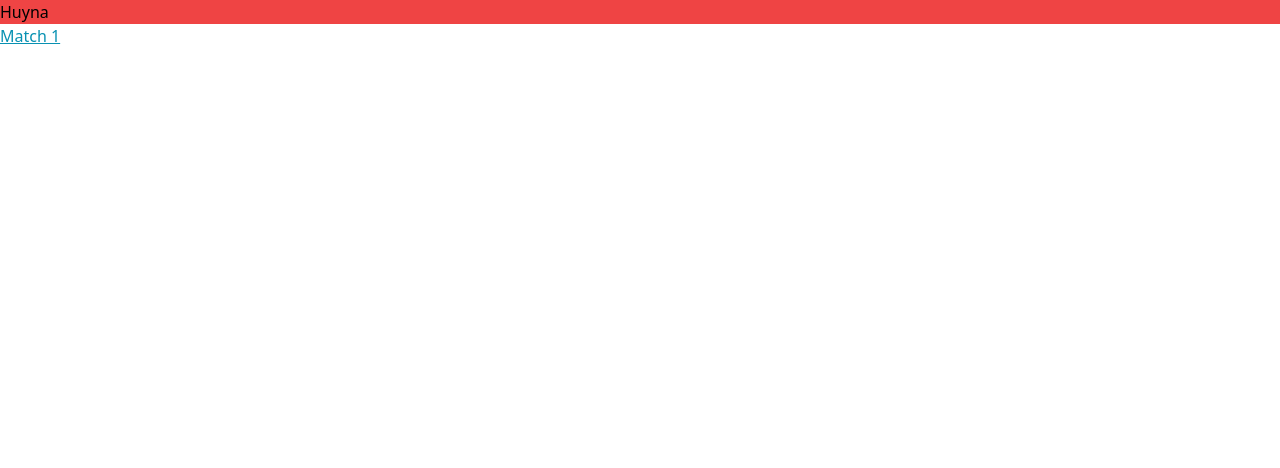
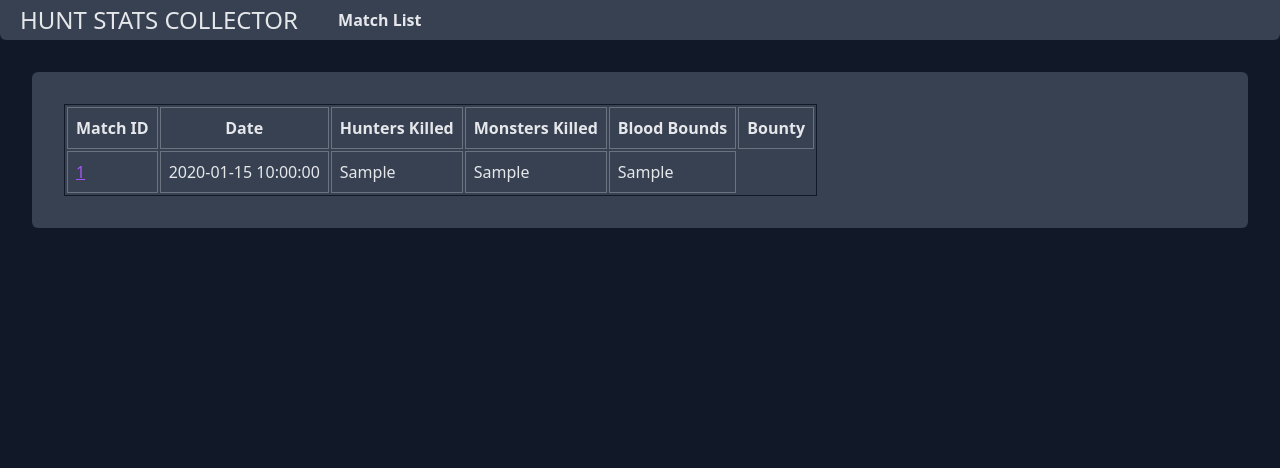
Before and after one commit to DigitalG/HuntStatsCollector, a Flask app: template packages/flask_app/templates/index.html in a window 1280 px wide. Shown: the top 468 px of the page. Run offline with Flask 2, Linux system fonts and the light colour scheme; the template is opened without the code that fills it: most values are stand-ins (such as "Sample title", 1, 10 or a date in 2020); parts of the project's set-up code (start-up, migrations or seed data) failed here and were passed over.

Commit message:
added Flask templates, improved stats provider, added launch args, some FE work

```diff
--- a/main.py
+++ b/main.py
@@ -1,5 +1,6 @@
 import hashlib
 import json
+import sys
 import time
 import os
 
@@ -37,7 +38,7 @@ def write_parsed_data_in_json(xml_data_path):
             return
 
     # Creating new JSOn file with parsed data. Name is generated from time since Epoch.
-    with open(f"{MATCHES_DATA_PATH}{time.time_ns()}.json", "x") as f:
+    with open(f"{MATCHES_DATA_PATH}{time.time()}.json", "x") as f:
         f.write(json.dumps(parsed_data, indent=4, sort_keys=True))
     print("New match detected | New entry is added")
 
@@ -53,9 +54,13 @@ def setup():
     (f"Output folder set up: {MATCHES_DATA_PATH}")
 
 
-# Starting watcher here
+# TODO: Split into thread so both can run simultaniously
 if __name__ == "__main__":
-    # setup()
-    # file_watcher(xml_data_path, 10, write_parsed_data_in_json, xml_data_path)
-    app = create_app(MATCHES_DATA_PATH, test_config=None)
-    app.run(host="127.0.0.1", port=8000, debug=True)
+    arguments = sys.argv
+    if "-w" in arguments or "--watch" in arguments:
+        setup()
+        file_watcher(xml_data_path, 10, write_parsed_data_in_json, xml_data_path)
+
+    if "--ui" in arguments:
+        app = create_app(MATCHES_DATA_PATH, test_config=None)
+        app.run(host="127.0.0.1", port=8000, debug=True)
--- a/packages/flask_app/static/css/output.css
+++ b/packages/flask_app/static/css/output.css
@@ -567,16 +567,32 @@ video {
   right: 0px;
 }
 
-.m-3 {
-  margin: 0.75rem;
+.m-10 {
+  margin: 2.5rem;
 }
 
-.m-8 {
-  margin: 2rem;
+.mx-5 {
+  margin-left: 1.25rem;
+  margin-right: 1.25rem;
 }
 
-.m-10 {
-  margin: 2.5rem;
+.my-auto {
+  margin-top: auto;
+  margin-bottom: auto;
+}
+
+.mx-8 {
+  margin-left: 2rem;
+  margin-right: 2rem;
+}
+
+.my-8 {
+  margin-top: 2rem;
+  margin-bottom: 2rem;
+}
+
+.ml-8 {
+  margin-left: 2rem;
 }
 
 .block {
@@ -587,28 +603,40 @@ video {
   display: inline-block;
 }
 
-.h-3 {
-  height: 0.75rem;
+.flex {
+  display: flex;
+}
+
+.table {
+  display: table;
 }
 
 .h-10 {
   height: 2.5rem;
 }
 
+.h-full {
+  height: 100%;
+}
+
 .h-16 {
   height: 4rem;
 }
 
-.w-3 {
-  width: 0.75rem;
-}
-
-.w-10 {
-  width: 2.5rem;
+.h-6 {
+  height: 1.5rem;
 }
 
 .w-16 {
   width: 4rem;
+}
+
+.w-6 {
+  width: 1.5rem;
+}
+
+.border-separate {
+  border-collapse: separate;
 }
 
 @-webkit-keyframes spin {
@@ -628,9 +656,81 @@ video {
           animation: spin 1s linear infinite;
 }
 
-.bg-red-500 {
+.list-inside {
+  list-style-position: inside;
+}
+
+.list-disc {
+  list-style-type: disc;
+}
+
+.rounded-md {
+  border-radius: 0.375rem;
+}
+
+.rounded-b-md {
+  border-bottom-right-radius: 0.375rem;
+  border-bottom-left-radius: 0.375rem;
+}
+
+.border {
+  border-width: 1px;
+}
+
+.border-gray-900 {
+  --tw-border-opacity: 1;
+  border-color: rgb(17 24 39 / var(--tw-border-opacity));
+}
+
+.border-gray-500 {
+  --tw-border-opacity: 1;
+  border-color: rgb(107 114 128 / var(--tw-border-opacity));
+}
+
+.bg-gray-700 {
   --tw-bg-opacity: 1;
-  background-color: rgb(239 68 68 / var(--tw-bg-opacity));
+  background-color: rgb(55 65 81 / var(--tw-bg-opacity));
+}
+
+.bg-gray-900 {
+  --tw-bg-opacity: 1;
+  background-color: rgb(17 24 39 / var(--tw-bg-opacity));
+}
+
+.p-8 {
+  padding: 2rem;
+}
+
+.p-2 {
+  padding: 0.5rem;
+}
+
+.text-center {
+  text-align: center;
+}
+
+.text-3xl {
+  font-size: 1.875rem;
+  line-height: 2.25rem;
+}
+
+.text-2xl {
+  font-size: 1.5rem;
+  line-height: 2rem;
+}
+
+.text-xl {
+  font-size: 1.25rem;
+  line-height: 1.75rem;
+}
+
+.font-bold {
+  font-weight: 700;
+}
+
+.text-purple-500 {
+  --tw-text-opacity: 1;
+  color: rgb(168 85 247 / var(--tw-text-opacity));
 }
 
 .text-cyan-600 {
@@ -638,35 +738,12 @@ video {
   color: rgb(8 145 178 / var(--tw-text-opacity));
 }
 
+.text-gray-200 {
+  --tw-text-opacity: 1;
+  color: rgb(229 231 235 / var(--tw-text-opacity));
+}
+
 .underline {
   -webkit-text-decoration-line: underline;
           text-decoration-line: underline;
 }
-
-.transition-colors {
-  transition-property: color, background-color, border-color, fill, stroke, -webkit-text-decoration-color;
-  transition-property: color, background-color, border-color, text-decoration-color, fill, stroke;
-  transition-property: color, background-color, border-color, text-decoration-color, fill, stroke, -webkit-text-decoration-color;
-  transition-timing-function: cubic-bezier(0.4, 0, 0.2, 1);
-  transition-duration: 150ms;
-}
-
-.duration-150 {
-  transition-duration: 150ms;
-}
-
-@keyframes spin {
-  to {
-    transform: rotate(360deg);
-  }
-}
-
-.hover\:animate-spin:hover {
-  -webkit-animation: spin 1s linear infinite;
-          animation: spin 1s linear infinite;
-}
-
-.hover\:text-violet-600:hover {
-  --tw-text-opacity: 1;
-  color: rgb(124 58 237 / var(--tw-text-opacity));
-}
--- a/packages/flask_app/tailwind.config.js
+++ b/packages/flask_app/tailwind.config.js
@@ -1,6 +1,6 @@
 /** @type {import('tailwindcss').Config} */
 module.exports = {
-  content: ["templates\\*.html"],
+  content: ["templates\\*.html", "templates\\layouts\\*.html", "templates\\includes\\*.html"],
   theme: {
     extend: {},
   },
--- /dev/null
+++ b/packages/flask_app/templates/includes/blood_bonds_icon.html
@@ -0,0 +1 @@
+<img class="h-6 w-6 inline-block" src="{{ url_for('static', filename='img/Blood_bonds.webp') }}" alt="">
--- a/packages/flask_app/templates/index.html
+++ b/packages/flask_app/templates/index.html
@@ -1,22 +1,34 @@
-<!DOCTYPE html>
-<html lang="en">
+{% extends "layouts/base.html" %}
 
-<head>
-    <meta charset="UTF-8">
-    <meta http-equiv="X-UA-Compatible" content="IE=edge">
-    <meta name="viewport" content="width=device-width, initial-scale=1.0">
-    <title>Document</title>
-    <link rel="stylesheet" href="{{ url_for('static', filename='css/output.css') }}">
-</head>
-
-<body>
-    <div class="bg-red-500"> Huyna </div>
-    {% for id in match_ids %}
-    <a class="inline-block text-cyan-600 underline" href={{ url_for('match', match_id=id) }}>Match {{ id }}</a>
-    <br>
-    {% endfor %}
-
-    <img style="transform-origin: 67% 67%" class="absolute bottom-0 right-0 animate-spin m-10 w-16 h-16" src="{{ url_for('static', filename='img/Pepe_clown.png') }}" alt="">
-</body>
-
-</html>
+{% block body %}
+    <div class="bg-gray-700 rounded-b-md p-8 rounded-md">
+    <table class="border border-separate border-gray-900">
+        <thead>
+            <tr>
+                <th class="border border-gray-500 p-2">Match ID</th>
+                <th class="border border-gray-500 p-2">Date</th>
+                <th class="border border-gray-500 p-2">Hunters Killed</th>
+                <th class="border border-gray-500 p-2">Monsters Killed</th>
+                <th class="border border-gray-500 p-2">Blood Bounds</th>
+                <th class="border border-gray-500 p-2">Bounty</th>
+            </tr>
+        </thead>
+        <tbody>
+            {% for id, data in index_data.items() %}
+                    <tr>
+                        <td class="border border-gray-500 p-2"><a class="text-purple-500 underline" href="{{ url_for('match', match_id=id) }}">{{ id }}</a></td>
+                        <td class="border border-gray-500 p-2">{{ data["date"] }}</td>
+                        <td class="border border-gray-500 p-2">{{ data["hunters_killed"] }}</td>
+                        <td class="border border-gray-500 p-2">{{ data["monsters_killed"] }}</td>
+                        <td class="border border-gray-500 p-2">{{ data["blood_bonds"] }}</td>
+                        <td></td>
+                    </tr>
+            {% endfor %}
+        </tbody>
+    </table>
+        {# {% for id in match_ids %}
+            <a class="inline-block text-cyan-600 underline" href={{ url_for('match', match_id=id) }}>Match {{ id }}</a>
+            <br>
+        {% endfor %} #}
+    </div>
+{% endblock body %}
--- /dev/null
+++ b/packages/flask_app/templates/layouts/base.html
@@ -0,0 +1,27 @@
+<!DOCTYPE html>
+<html lang="en">
+<head>
+    <meta charset="UTF-8">
+    <meta http-equiv="X-UA-Compatible" content="IE=edge">
+    <meta name="viewport" content="width=device-width, initial-scale=1.0">
+    <title>{% block title %}{% endblock title %} | Hunt Stats Collector</title>
+    <link rel="stylesheet" href="{{ url_for('static', filename='css/output.css') }}">
+</head>
+<body class="bg-gray-900 text-gray-200">
+    <header class="h-10 bg-gray-700 rounded-b-md flex">
+        <span style="line-height: 40px" class="text-gray-200 h-full mx-5 my-auto text-2xl">HUNT STATS COLLECTOR</span>
+        <a style="line-height: 40px" class="text-gray-200 font-bold h-full mx-5 my-auto" href="{{ url_for('index') }}">Match List</a>
+    </header>
+    <div class="mx-8 my-8">
+    {% block body %}
+
+    {% endblock body %}
+    </div>
+    <img
+        style="transform-origin: 67% 67%"
+        class="absolute bottom-0 right-0 animate-spin m-10 w-16 h-16"
+        src="{{ url_for('static', filename='img/Pepe_clown.png') }}"
+        alt=""
+    >
+</body>
+</html>
```
Also changed, not shown: packages/flask_app/__init__.py (+11 -4 lines), packages/flask_app/templates/match.html (+23 -12 lines), packages/stats_collector/stats_provider.py (+127 -4 lines), packages/stats_collector/test.py (+3 -5 lines), 1 other file.
